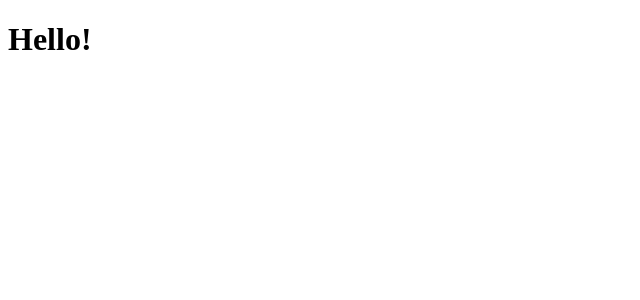
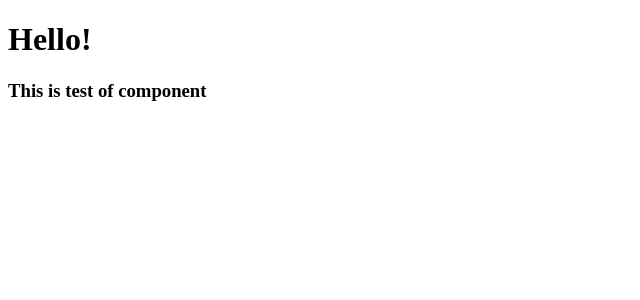
Before and after one commit to juwon0605/movie_web_service, a React (Create React App) app: page / in a window 1280 px wide. Shown: the top 300 px of the page, without its empty margins (0-640 px from the left). Built offline with nearby package versions, Linux system fonts and the light colour scheme.

Commit message:
test component

```diff
--- a/src/App.js
+++ b/src/App.js
@@ -1,7 +1,13 @@
 import React from 'react';
+import Component_test from './Component_test';
 
 function App() {
-  return <div><h1>Hello!</h1></div>;
+  return (
+    <div>
+    <h1>Hello!</h1>
+    <Component_test />
+  </div>
+  );
 }
 
 export default App;
--- /dev/null
+++ b/src/Component_test.js
@@ -0,0 +1,7 @@
+import React from 'react';
+
+function Component_test() {
+    return <h3>This is test of component</h3>;
+}
+
+export default Component_test;
--- a/src/index.js
+++ b/src/index.js
@@ -2,9 +2,4 @@ import React from 'react';
 import ReactDOM from 'react-dom';
 import App from './App';
 
-ReactDOM.render(
-  <React.StrictMode>
-    <App />
-  </React.StrictMode>,
-  document.getElementById('root')
-);
+ReactDOM.render(<App />, document.getElementById('root'));
```
